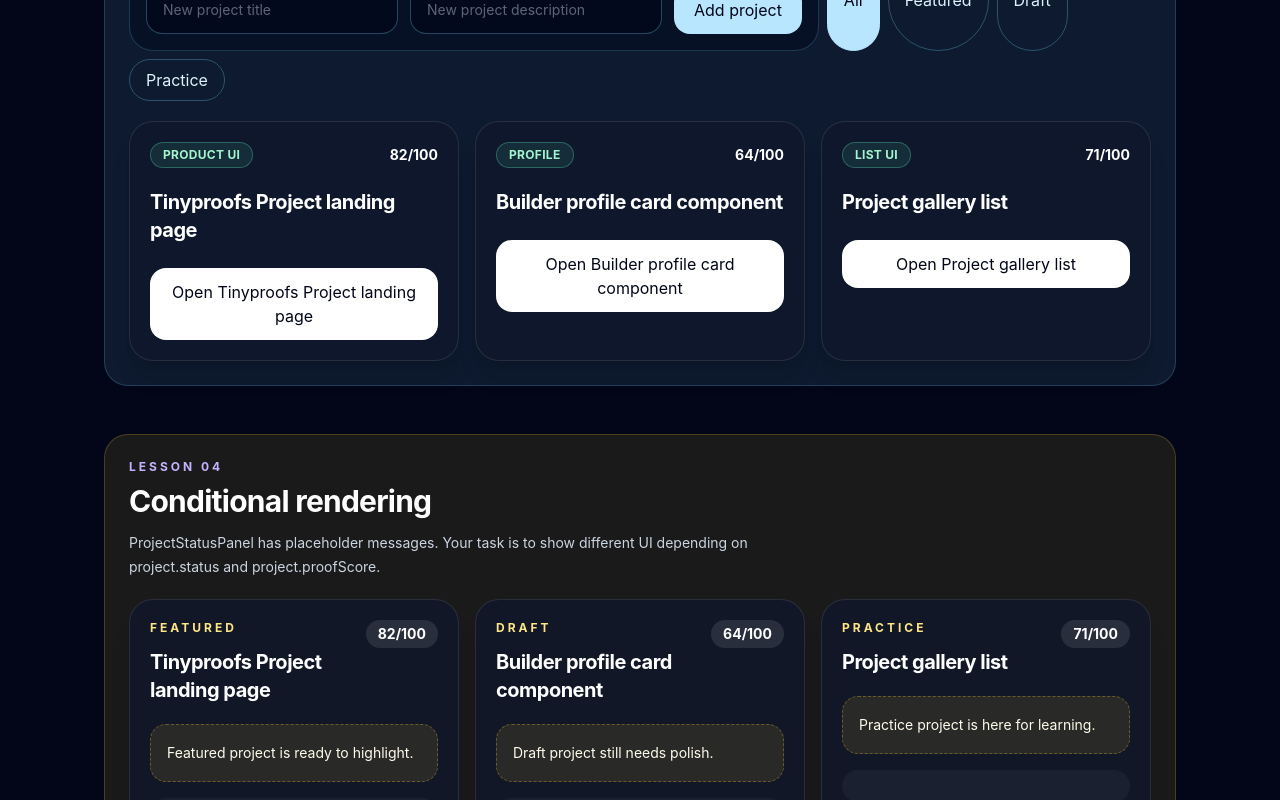
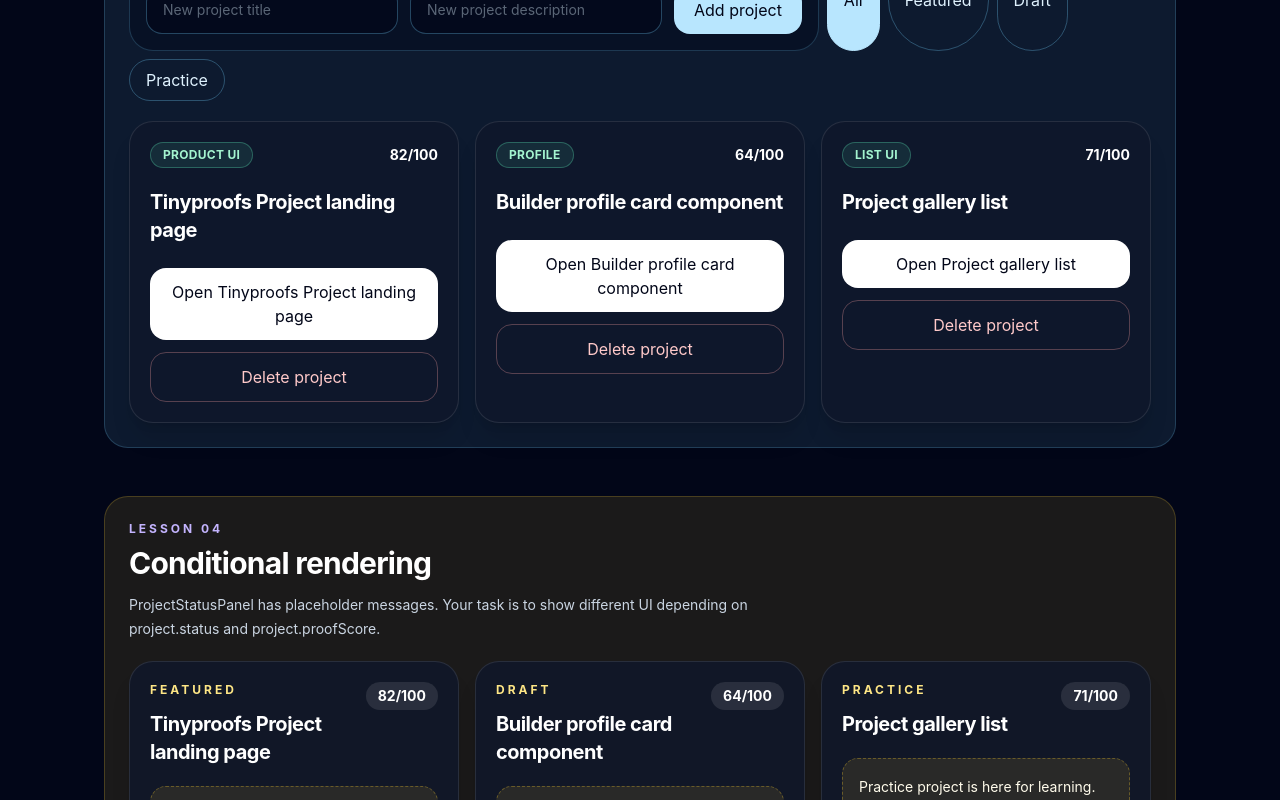
Before and after one commit to turanarican1985/tinyproofs-react-practice, a React (Vite) app: page / in a window 1280 px wide. Shown: the part 1857-2657 px from the top of the page. Built offline with nearby package versions, Linux system fonts and the light colour scheme.

Commit message:
Add project delete action

```diff
--- a/src/App.jsx
+++ b/src/App.jsx
@@ -42,10 +42,16 @@ export default function App() {
       tags: ["Form", "State", "Practice"],
     };
 
-    setProjectItems([...projectItems, newProject]);
+    setProjectItems((currentProjects) => [...projectItems, newProject]);
     setNewProjectTitle("");
     setNewProjectDescription("");
     setSelectedStatus("All");
+  }
+
+  function handleDeleteProject(projectId) {
+    setProjectItems((currentProjects) =>
+      currentProjects.filter((project) => project.id !== projectId),
+    );
   }
 
   const filteredProjects = projectItems.filter((project) => {
@@ -176,7 +182,10 @@ export default function App() {
             ))}
           </div>
           <div className="mt-5">
-            <ProjectGallery projects={filteredProjects} />
+            <ProjectGallery
+              projects={filteredProjects}
+              onDeleteProject={handleDeleteProject}
+            />
           </div>
         </section>
 
--- a/src/components/CompactProjectCard.jsx
+++ b/src/components/CompactProjectCard.jsx
@@ -1,8 +1,9 @@
 export default function CompactProjectCard({
-  title = 'Pass a title prop',
-  category = 'Pass a category prop',
+  title = "Pass a title prop",
+  category = "Pass a category prop",
   proofScore = 0,
-  ctaLabel = 'Pass a CTA label prop',
+  ctaLabel = "Pass a CTA label prop",
+  onDelete,
 }) {
   return (
     <article className="rounded-3xl border border-white/10 bg-slate-900/80 p-5 shadow-xl shadow-black/10 transition hover:-translate-y-0.5 hover:border-emerald-300/40">
@@ -13,11 +14,22 @@ export default function CompactProjectCard({
         <span className="text-sm font-bold text-white">{proofScore}/100</span>
       </div>
 
-      <h3 className="mt-5 text-xl font-bold tracking-tight text-white">{title}</h3>
+      <h3 className="mt-5 text-xl font-bold tracking-tight text-white">
+        {title}
+      </h3>
 
       <button className="mt-6 w-full rounded-2xl bg-white px-4 py-3 text-sm font-bold text-slate-950 transition hover:bg-emerald-200">
         {ctaLabel}
       </button>
+      {onDelete && (
+        <button
+          type="button"
+          onClick={onDelete}
+          className="mt-3 w-full rounded-2xl border border-red-300/30 px-4 py-3 text-sm font-bold text-red-200 transition hover:bg-red-300/10"
+        >
+          Delete project
+        </button>
+      )}
     </article>
-  )
+  );
 }
--- a/src/components/ProjectGallery.jsx
+++ b/src/components/ProjectGallery.jsx
@@ -1,7 +1,8 @@
 import CompactProjectCard from "./CompactProjectCard.jsx";
 
-export default function ProjectGallery({ projects }) {
+export default function ProjectGallery({ projects, onDeleteProject }) {
   return (
+    <>
       <div className="grid gap-4 md:grid-cols-3">
         {/*
         TODO 01:
@@ -21,8 +22,10 @@ export default function ProjectGallery({ projects }) {
             category={project.category}
             proofScore={project.proofScore}
             ctaLabel={`Open ${project.title}`}
+            onDelete={() => onDeleteProject(project.id)}
           />
         ))}
       </div>
+    </>
   );
 }
```
Lines whose indentation alone changed are shown as unchanged.
